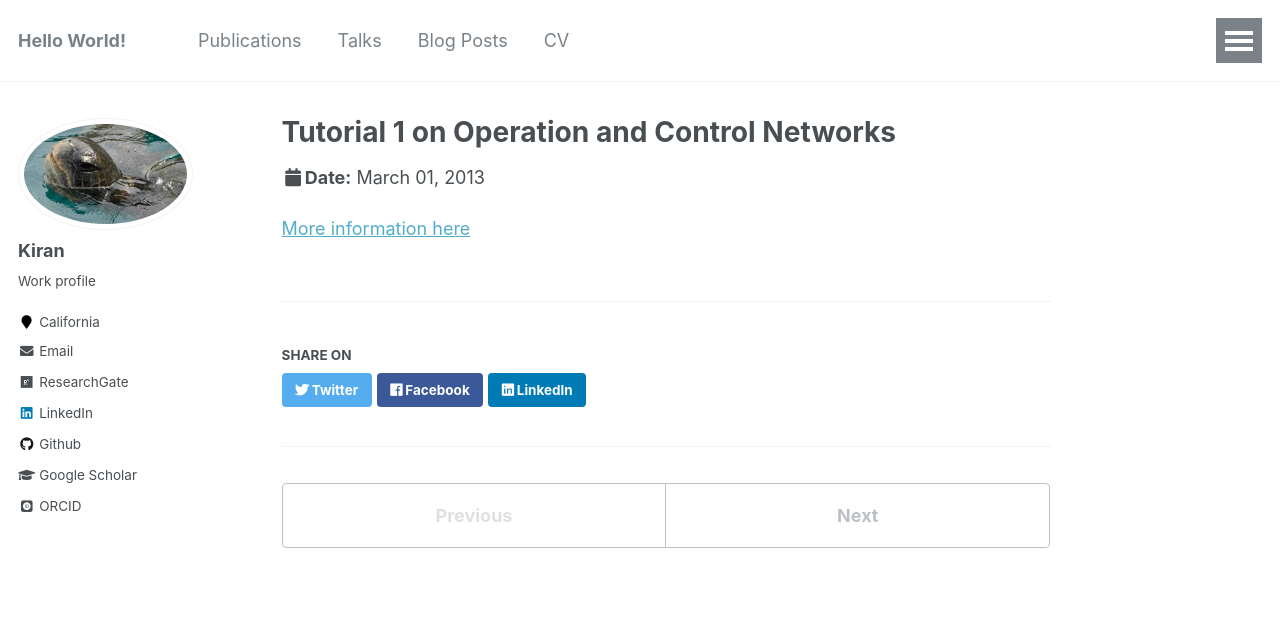
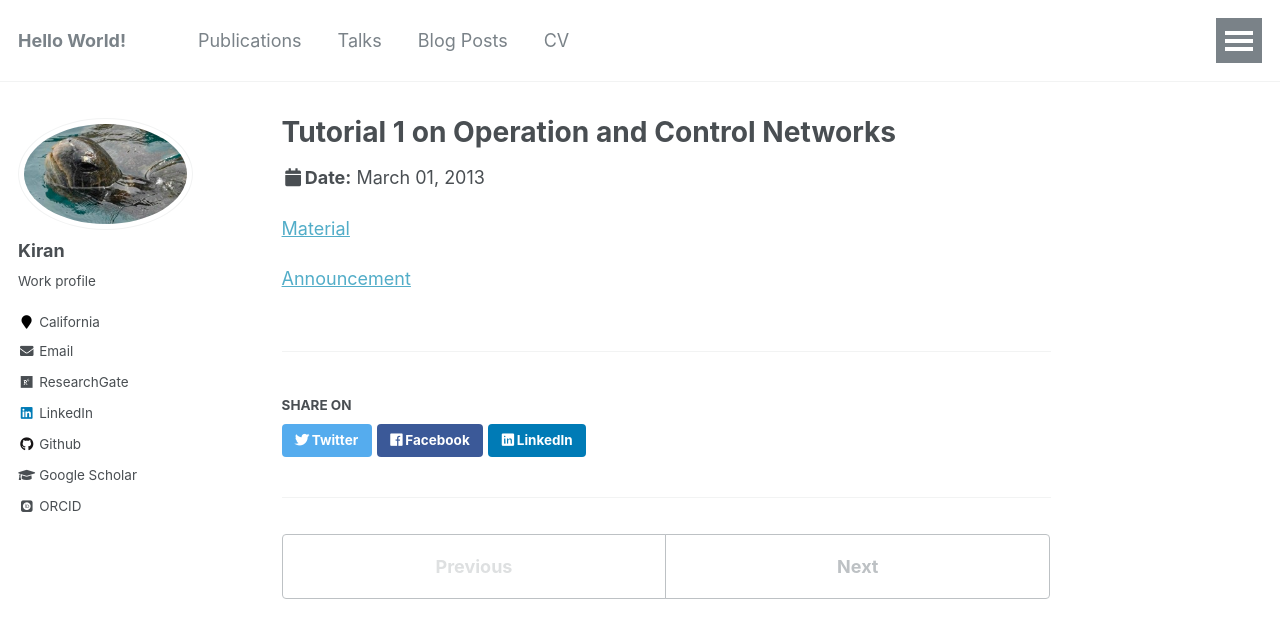
Before and after one commit to kiranmak/me, a Jekyll site: the page built from _talks/2023-05-20-ocn-tutorial.md, in a window 1280 px wide. Shown: the top 638 px of the page. Built offline with Jekyll 4.4.1, drawn with Linux system fonts in a browser that asks for light colours; some web fonts are replaced.

Commit message:
Update 2023-05-20-ocn-tutorial.md
update link to ocn folio

```diff
--- a/_talks/2023-05-20-ocn-tutorial.md
+++ b/_talks/2023-05-20-ocn-tutorial.md
@@ -8,4 +8,6 @@ date: 2013-03-01
 location: "Miami, USA"
 ---
 
-[More information here](http://exampleurl.com)
+[Material](https://github.com/kiranmak/ocn-tutorial-23/blob/main/OCN-Master.pdf)
+
+[Announcement](https://netsoft2023.ieee-netsoft.org/program/tutorials)
```
